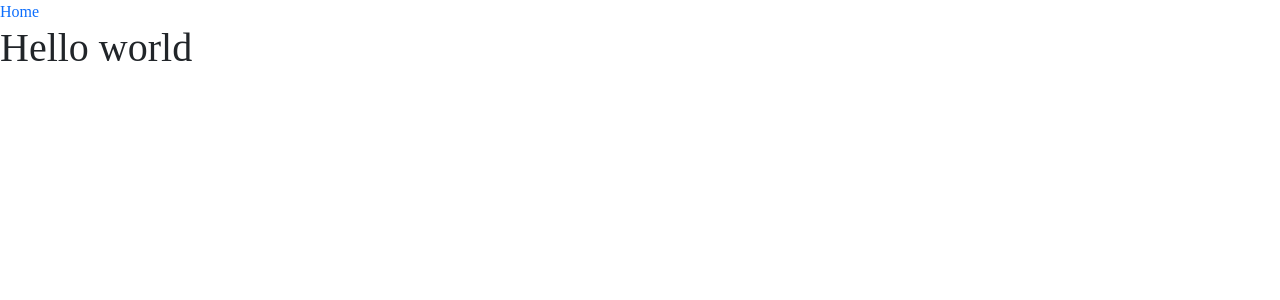
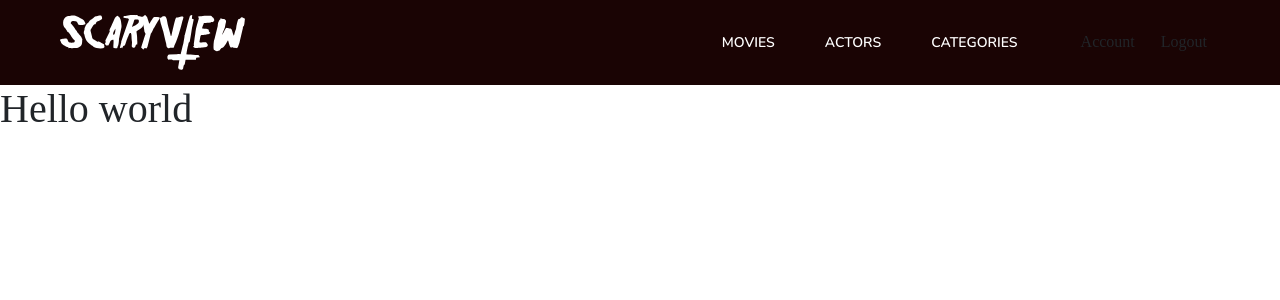
Before and after one commit to plassasseigne/wr505d, a Vue app: page / in a window 1280 px wide. Shown: the top 300 px of the page. Built offline with nearby package versions, Linux system fonts and the light colour scheme; a web font is replaced by a local one.

Commit message:
feat: added header + style and logo

```diff
--- a/src/App.vue
+++ b/src/App.vue
@@ -5,13 +5,66 @@ import { RouterLink, RouterView } from 'vue-router'
 <template>
   <header>
     <nav class="menu">
-      <RouterLink to="/">Home</RouterLink>
+      <div class="menu__home">
+        <RouterLink to="/">
+          <img src="./assets/images/logo_white.svg" alt="Scaryview logo" />
+        </RouterLink>
+      </div>
+      <div class="menu__content">
+        <div class="menu__links">
+          <RouterLink to="#">Movies</RouterLink>
+          <RouterLink to="#">Actors</RouterLink>
+          <RouterLink to="#">Categories</RouterLink>
+        </div>
+        <div class="menu__buttons">
+          <RouterLink to="#">
+            <div class="btn">
+              <span>Account</span>
+            </div>
+          </RouterLink>
+          <RouterLink to="#">
+            <div class="btn">
+              <span>Logout</span>
+            </div>
+          </RouterLink>
+        </div>
+      </div>
     </nav>
   </header>
 
   <RouterView />
 </template>
 
-<style scoped>
+<style lang="scss">
+.menu {
+  background-color: #1A0404;
+  display: flex;
+  justify-content: space-between;
+  align-items: center;
+  padding: 15px 60px;
 
+  &__home {
+    img {
+      width: 185px;
+    }
+  }
+
+  &__content {
+    display: flex;
+    align-items: center;
+    gap: 50px;
+  }
+
+  &__links {
+    display: flex;
+    gap: 50px;
+
+    a {
+      color: white;
+      font-family: 'Nunito SemiBold', sans-serif;
+      text-transform: uppercase;
+      font-size: 14px;
+    }
+  }
+}
 </style>
```
Also changed, not shown: src/assets/images/logo_white.svg (added).
